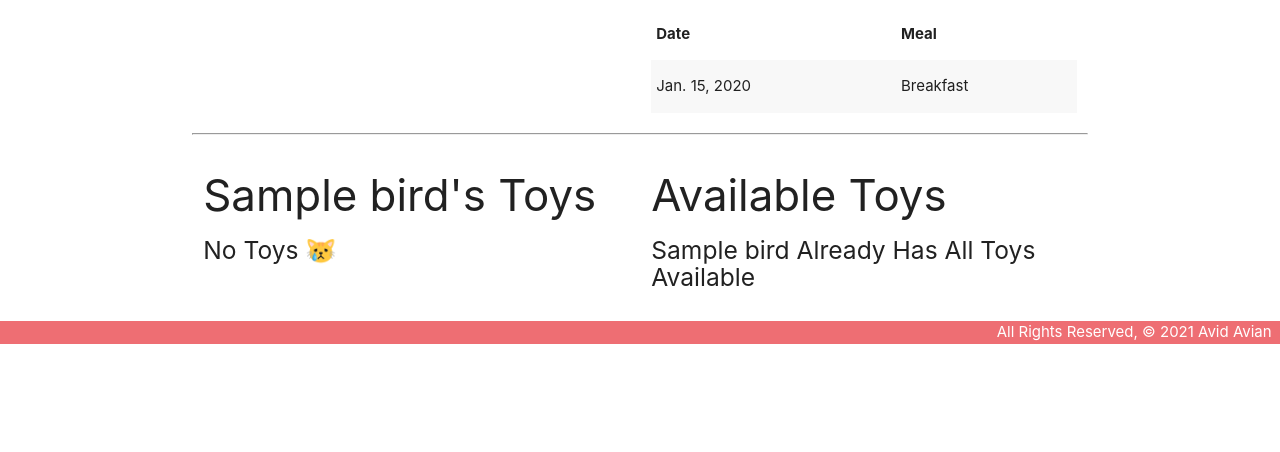
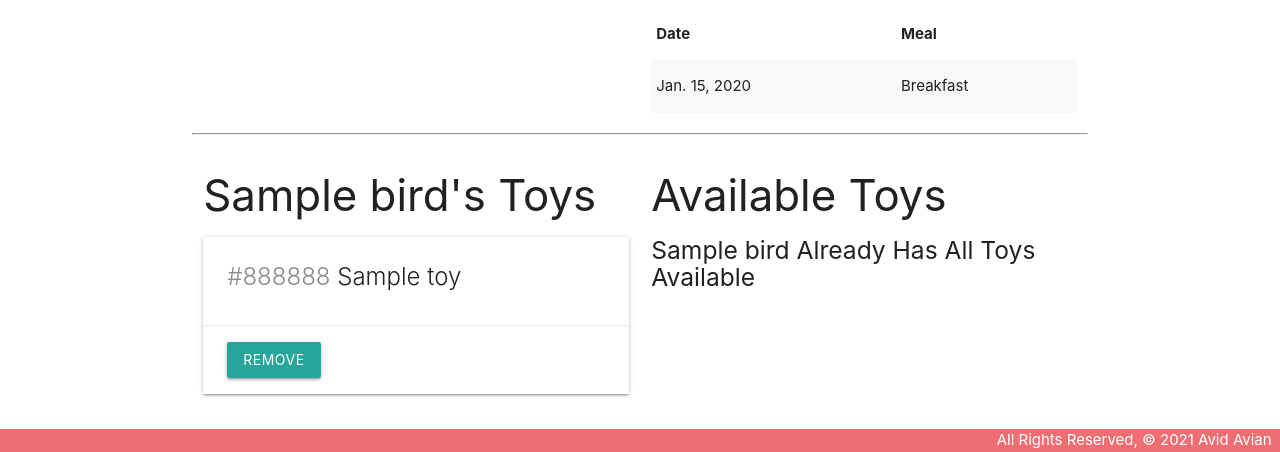
Before and after one commit to Jokeslayer/birdcollector, a Django app: page /birds/1/ in a window 1280 px wide. Shown: the part 534-986 px from the top of the page. Before the commit the page ends 878 px from the top, so only its background shows below. Run offline with Django 4.2, Linux system fonts and the light colour scheme; tables that the repository leaves empty hold one stand-in row (values such as "Sample post").

Commit message:
finished instructions. Entering debug phase

```diff
--- a/main_app/models.py
+++ b/main_app/models.py
@@ -10,18 +10,32 @@ MEALS = (
 
 # Create your models here.
 
+class Toy(models.Model):
+  name = models.CharField(max_length=50)
+  color = models.CharField(max_length=20)
+
+  def __str__(self):
+    return self.name
+
+  def get_absolute_url(self):
+    return reverse('toys_detail', kwargs={'pk': self.id})
+
 class Bird(models.Model):
     name = models.CharField(max_length=100)
     species = models.CharField(max_length=100)
     scientific_name = models.CharField(max_length=100)
     description = models.TextField(max_length=250)
     age = models.IntegerField()
+    toys = models.ManyToManyField(Toy)
 
     def __str__(self):
         return self.name
 
     def get_absolute_url(self):
         return reverse('detail', kwargs={'bird_id': self.id})
+
+    def fed_for_today(self):
+        return self.feeding_set.filter(date=date.today()).count() >= len(MEALS)
 
 class Feeding(models.Model):
     date = models.DateField('Feeding Date')
--- a/main_app/templates/birds/detail.html
+++ b/main_app/templates/birds/detail.html
@@ -66,7 +66,7 @@
     <div class="card">
       <div class="card-content">
         <span class="card-title">
-          A <span style="color: {{ toy.color }}">{{ toy.color }}</span> {{ toy.name }}
+          <span style="color: {{ toy.color }}">{{ toy.color }}</span> {{ toy.name }}
         </span>
       </div>
       <div class="card-action">
@@ -106,7 +106,6 @@
   </div>
 </div>
 
-
 <script>
   const dateEl = document.getElementById('id_date');
   M.Datepicker.init(dateEl, {
--- a/main_app/urls.py
+++ b/main_app/urls.py
@@ -11,4 +11,11 @@ urlpatterns = [
   path('birds/<int:pk>/delete/', views.BirdDelete.as_view(), name='bird_delete'),
   path('birds/<int:bird_id>/add_feeding/', views.add_feeding, name='add_feeding'),
   path('birds/<int:bird_id>/add_photo/', views.add_photo, name='add_photo'),
+  path('birds/<int:bird_id>/assoc_toy/<int:toy_id>/', views.assoc_toy, name='assoc_toy'),
+  path('birds/<int:bird_id>/unassoc_toy/<int:toy_id>/', views.unassoc_toy, name='unassoc_toy'),
+  path('toys/', views.ToyList.as_view(), name='toys_index'),
+  path('toys/<int:pk>/', views.ToyDetail.as_view(), name='toys_detail'),
+  path('toys/create/', views.ToyCreate.as_view(), name='toys_create'),
+  path('toys/<int:pk>/update/', views.ToyUpdate.as_view(), name='toys_update'),
+  path('toys/<int:pk>/delete/', views.ToyDelete.as_view(), name='toys_delete'),
 ]
--- a/main_app/views.py
+++ b/main_app/views.py
@@ -1,11 +1,10 @@
 # Add the 2 lines below
-import uuid
-import boto3
-import os
+import uuid, boto3, os
 from django.shortcuts import render, redirect
 from django.views.generic.edit import CreateView, UpdateView, DeleteView
+from django.views.generic import ListView, DetailView
+from .models import Bird, Toy, Feeding, Photo  # and import the Photo Model
 from .forms import FeedingForm
-from .models import Bird, Feeding, Photo  # and import the Photo Model
 
 # Create your views here.
 
@@ -55,6 +54,19 @@ def add_feeding(request, bird_id):
     new_feeding.save()
     return redirect('detail', bird_id=bird_id)
 
+def birds_detail(request, bird_id):
+  bird = Bird.objects.get(id=bird_id)
+  # Get the toys the bird doesn't have...
+  # First, create a list of the toy ids that the bird DOES have
+  id_list = bird.toys.all().values_list('id')
+  # Now we can query for toys whose ids are not in the list using exclude
+  toys_bird_doesnt_have = Toy.objects.exclude(id__in=id_list)
+  feeding_form = FeedingForm()
+  return render(request, 'birds/detail.html', {
+    'bird': bird, 'feeding_form': feeding_form,
+    # Add the toys to be displayed
+    'toys': toys_bird_doesnt_have
+  })
 
 class BirdCreate(CreateView):
   model = Bird
@@ -67,3 +79,29 @@ class BirdUpdate(UpdateView):
 class BirdDelete(DeleteView):
    model= Bird
    success_url = "/birds"
+
+class ToyList(ListView):
+  model = Toy
+
+class ToyDetail(DetailView):
+  model = Toy
+
+class ToyCreate(CreateView):
+  model = Toy
+  fields = '__all__'
+
+class ToyUpdate(UpdateView):
+  model = Toy
+  fields = ['name', 'color']
+
+class ToyDelete(DeleteView):
+  model = Toy
+  success_url = '/toys'
+
+def assoc_toy(request, bird_id, toy_id):
+  Bird.objects.get(id=bird_id).toys.add(toy_id)
+  return redirect('detail', bird_id=bird_id)
+
+def unassoc_toy(request, bird_id, toy_id):
+  Bird.objects.get(id=bird_id).toys.remove(toy_id)
+  return redirect('detail', bird_id=bird_id)
```
Also changed, not shown: main_app/migrations/0003_toy_alter_feeding_options_alter_feeding_date_photo_and_more.py (added).
